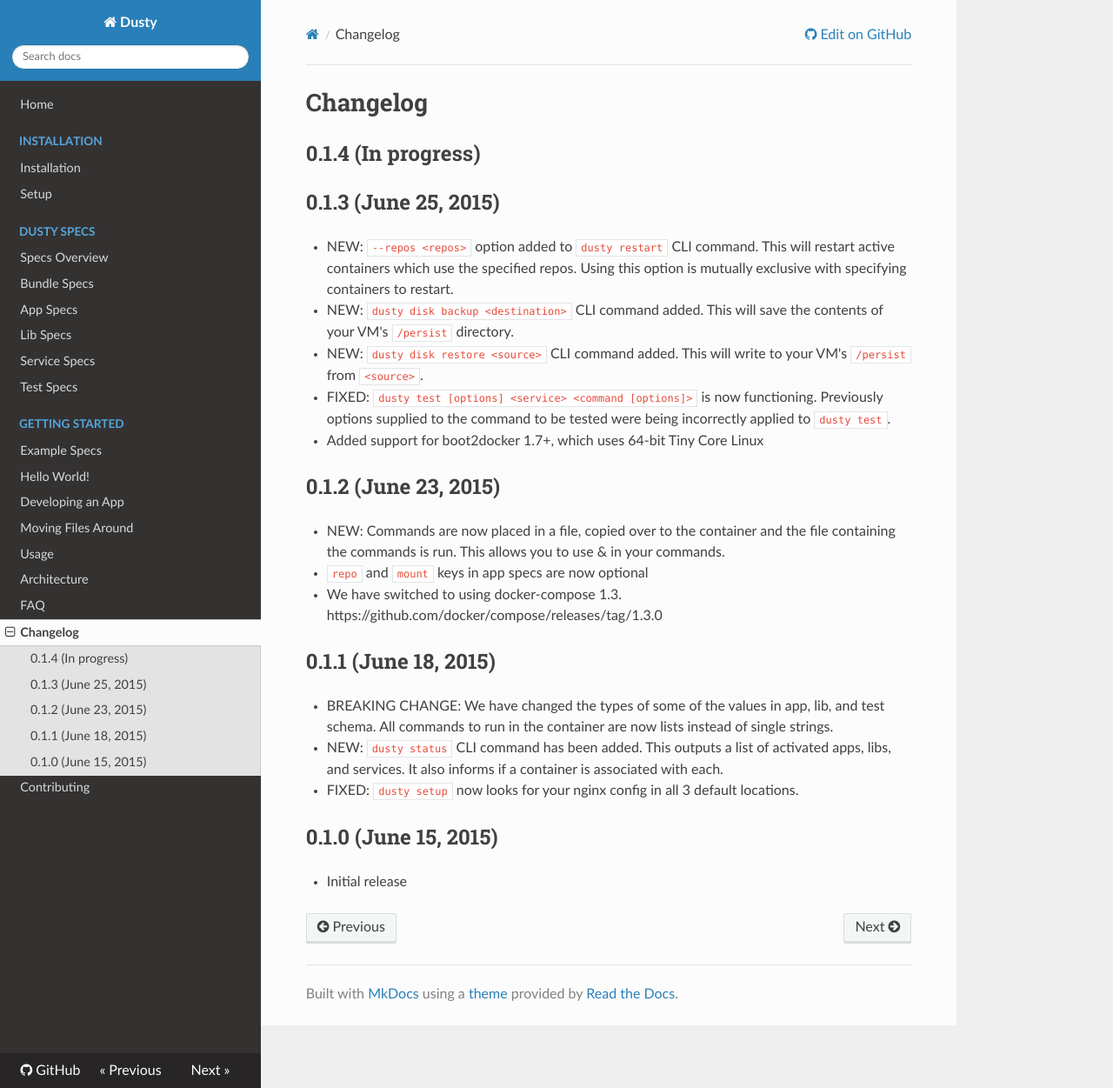
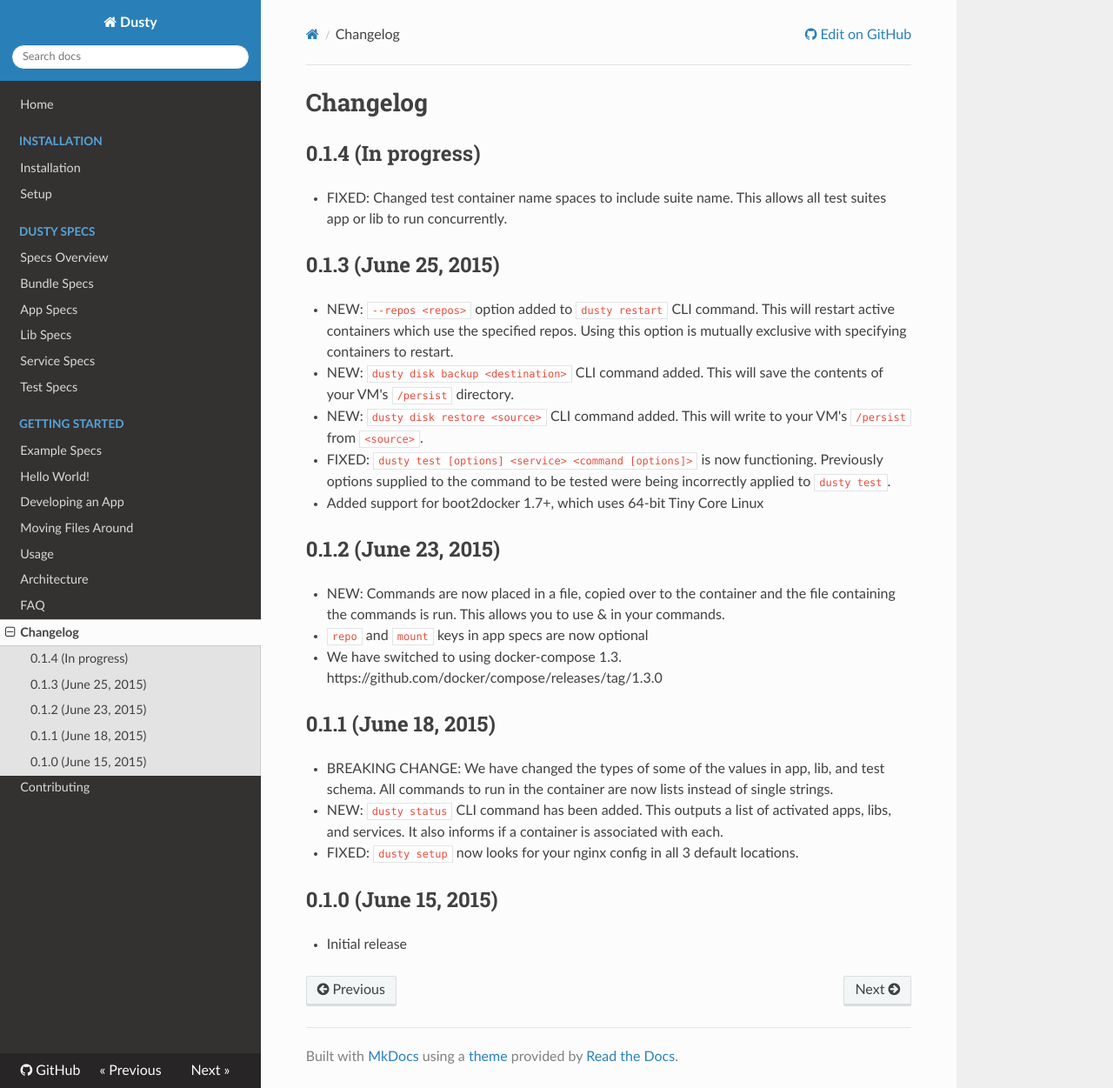
Before and after one commit to gamechanger/dusty, an MkDocs documentation site: the page built from docs/changelog.md, in a window 1280 px wide and 1251 px high. Shown: the whole window at 87% size. Built offline with MkDocs 1.6.1, drawn with Linux system fonts in a browser that asks for light colours; nearby versions of some CDN libraries; old or Windows-style settings are respelled for this version of MkDocs.

Commit message:
change namespace

```diff
--- a/docs/changelog.md
+++ b/docs/changelog.md
@@ -1,7 +1,7 @@
 # Changelog
 
 ## 0.1.4 (In progress)
-
+  * FIXED: Changed test container name spaces to include suite name. This allows all test suites app or lib to run concurrently.
 
 ## 0.1.3 (June 25, 2015)
   * NEW: `--repos <repos>` option added to `dusty restart` CLI command.  This will restart active containers which use the specified repos.  Using this option is mutually exclusive with specifying containers to restart.
```
